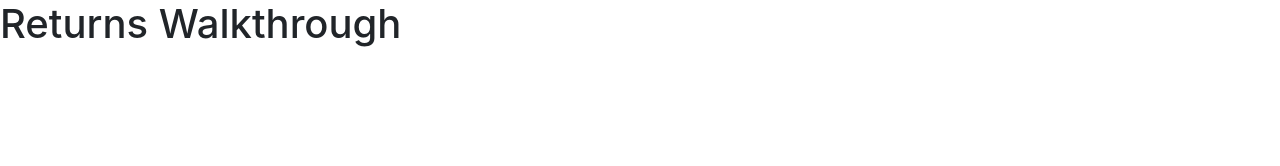
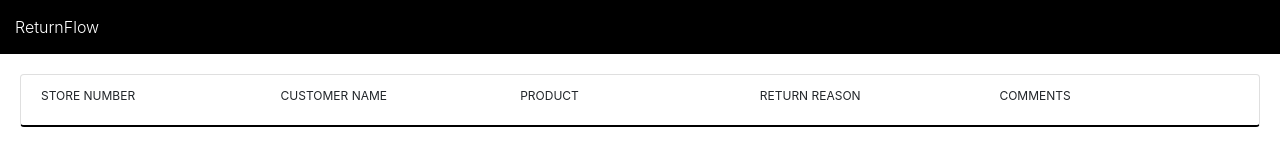
Before and after one commit to DomoApps/returns-walkthrough, a plain HTML site: page index.html in a window 1280 px wide. Drawn offline with nearby package versions, Linux system fonts and the light colour scheme; no server answers.

Commit message:
Step 03 - Add HTML Structure

```diff
--- a/index.html
+++ b/index.html
@@ -8,7 +8,24 @@
     <script src="https://stackpath.bootstrapcdn.com/bootstrap/4.3.1/js/bootstrap.min.js"></script>
   </head>
   <body>
-    <h1>Returns Walkthrough</h1>
+    <div class="header">ReturnFlow</div>
+    <div class="bodyContainer">
+      <!-- Returns Header -->
+      <ul class="list-group">
+        <li class="list-group-item" style="border-bottom: 2px solid black">
+          <div class="itemContainer">
+            <label>Store Number</label>
+            <label>Customer Name</label>
+            <label>Product</label>
+            <label>Return Reason</label>
+            <label>Comments</label>
+          </div>
+        </li>
+      </ul>
+      <!-- List of Returns -->
+      <ul class="list-group" id="returns"></ul>
+    </div>
+
     <!-- domo.js optional utils -->
     <script src="domo.js"></script>
     <script src="app.js"></script>
```
